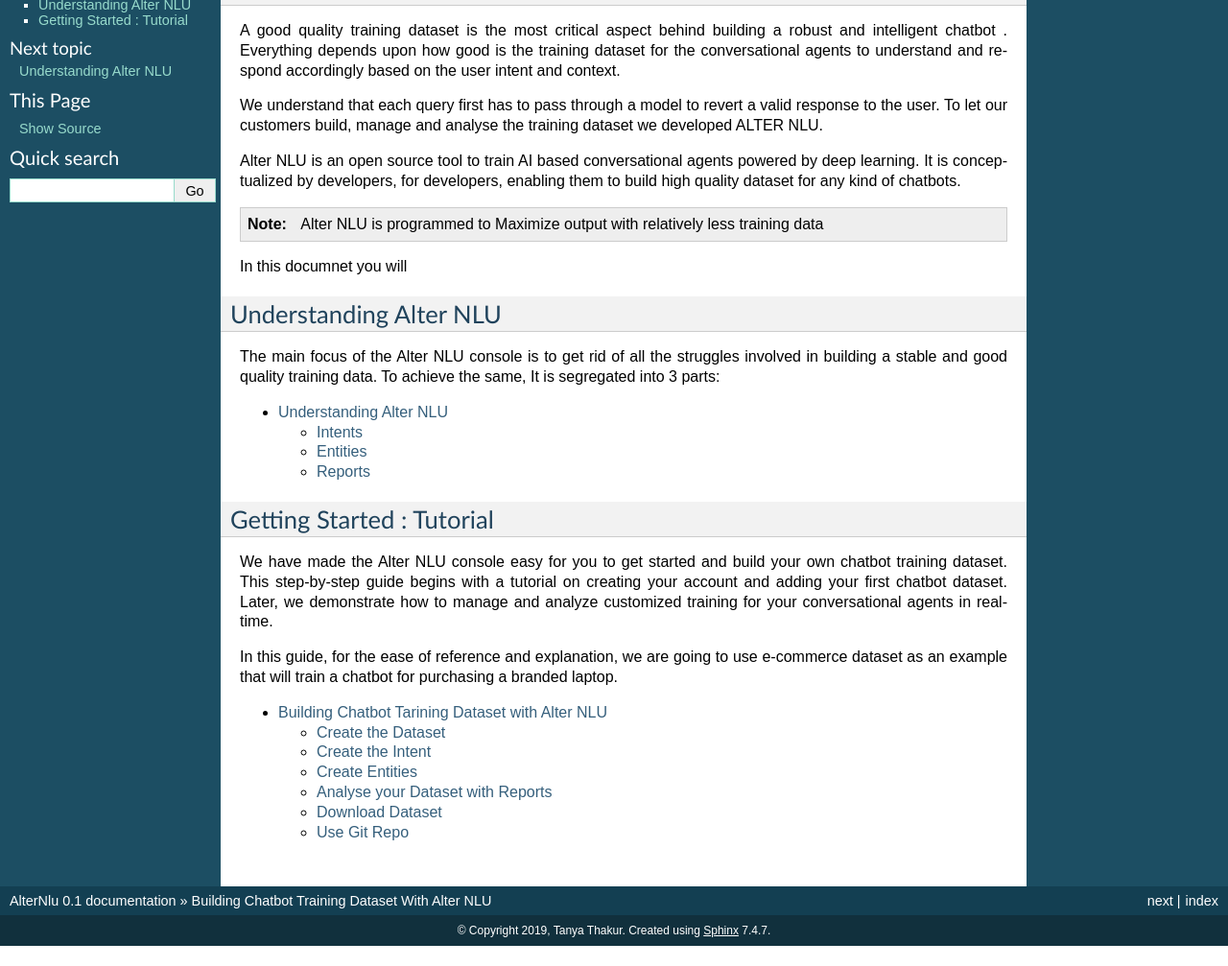
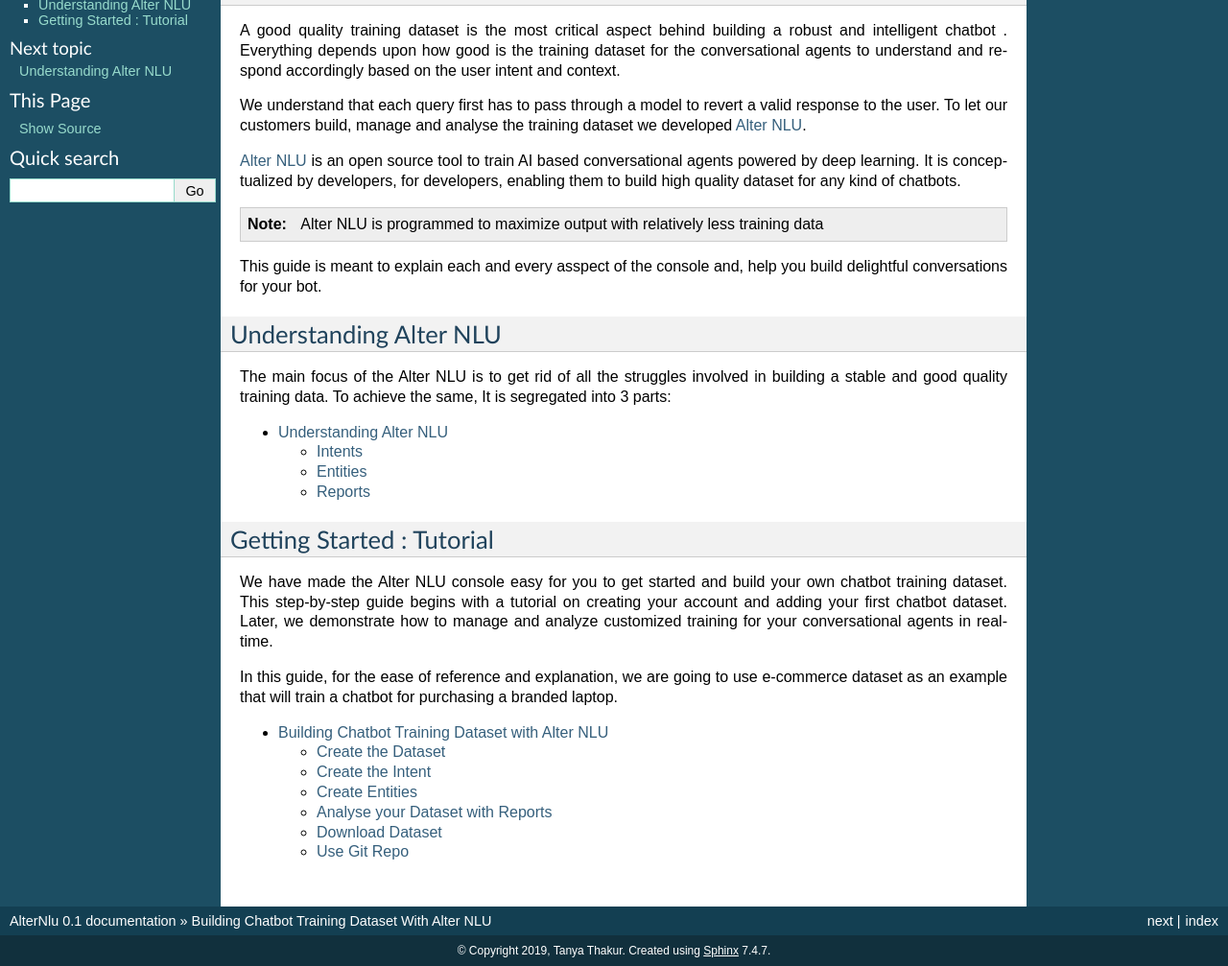
Before and after one commit to thakurtanya/kontikilabsDevelopers, a Sphinx documentation site: the page built from doc/source/index.rst, in a window 1280 px wide, cut to the strip 109-1116 px from the top of the page. Shown: the whole strip at 96% size. Built offline with Sphinx 7.4.7, drawn with Linux system fonts in a browser that asks for light colours; before the commit the page ends 1095 px from its top, so only the background shows below that.

Commit message:
Added structuring to doc

```diff
--- a/doc/source/index.rst
+++ b/doc/source/index.rst
@@ -15,19 +15,19 @@
 
 A good quality training dataset is the most critical aspect behind building a robust and intelligent chatbot . Everything depends upon how good is the training dataset for the conversational agents to understand and respond accordingly based on the user intent and context.
 
-We understand that each query first has to pass through a model to revert a valid response to the user. To let our customers build, manage and analyse the training dataset we developed ALTER NLU.
+We understand that each query first has to pass through a model to revert a valid response to the user. To let our customers build, manage and analyse the training dataset we developed `Alter NLU <https://console.kontikilabs.com>`_.
 
-Alter NLU is an open source tool to train AI based conversational agents powered by deep learning. It is conceptualized by developers, for developers, enabling them to build high quality dataset for any kind of chatbots.
+`Alter NLU <https://console.kontikilabs.com>`_ is an open source tool to train AI based conversational agents powered by deep learning. It is conceptualized by developers, for developers, enabling them to build high quality dataset for any kind of chatbots.
 
 .. note::
-   Alter NLU is programmed to Maximize output with relatively less training data
+   Alter NLU is programmed to maximize output with relatively less training data
 
-In this documnet you will
+This guide is meant to explain each and every asspect of the console and, help you build delightful conversations for your bot.
 
 Understanding Alter NLU
 =======================
 
-The main focus of the Alter NLU console is to get rid of all the struggles involved in building a stable and good quality training data. To achieve the same, It is segregated into 3 parts:
+The main focus of the Alter NLU is to get rid of all the struggles involved in building a stable and good quality training data. To achieve the same, It is segregated into 3 parts:
 
 .. toctree::
    :maxdepth: 3
```
Also changed, not shown: doc/source/Getting-Started.rst (+6 -4 lines), doc/source/Understanding-AlterNlu.rst (+8 -4 lines).
